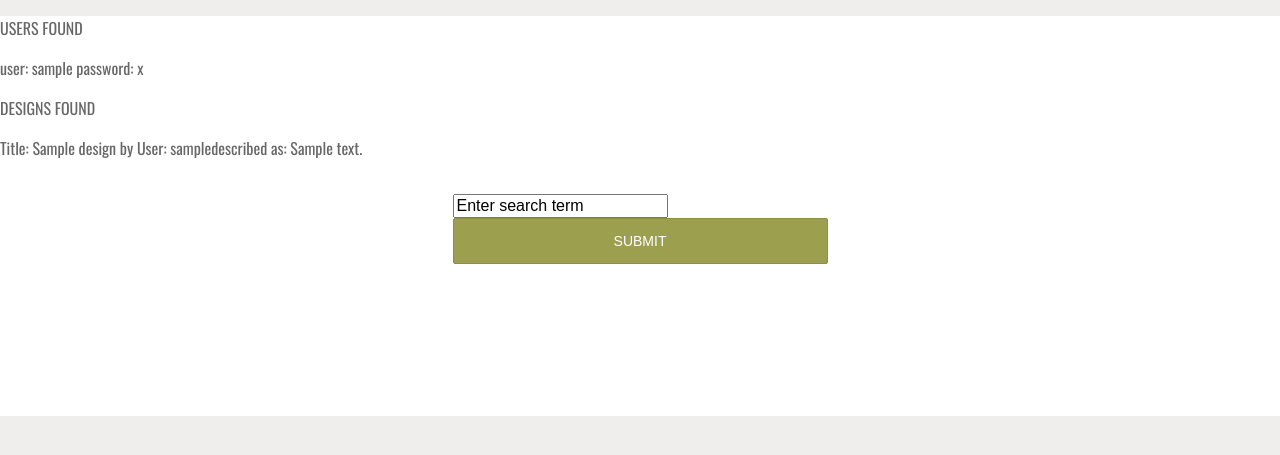
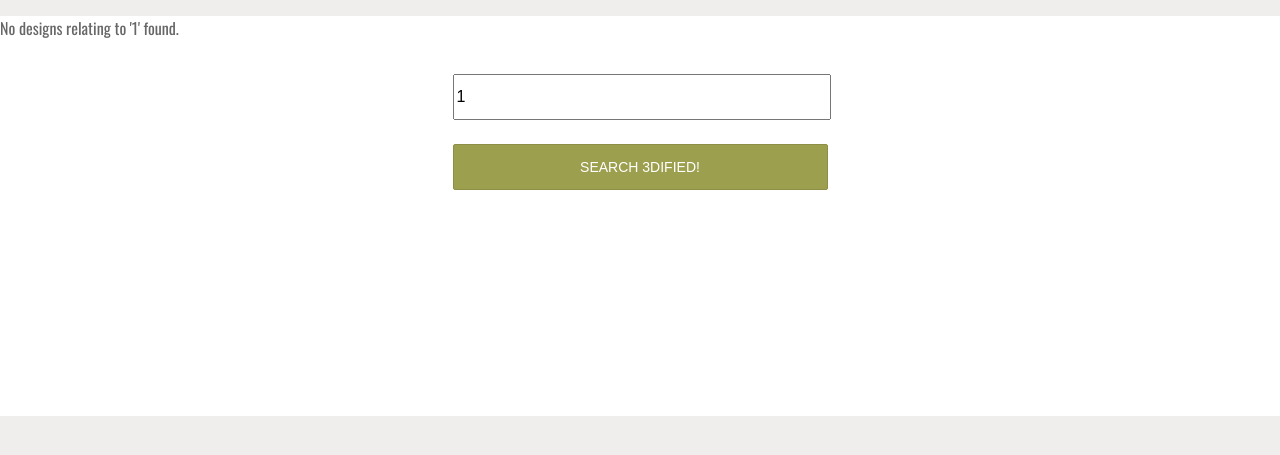
Before and after one commit to maylim17/3dified, a PHP site: page /search.php?search=1 in a window 1280 px wide. Shown: the part 110-565 px from the top of the page. Run offline with PHP 8.4, Linux system fonts and the light colour scheme; tables that the repository leaves empty or names only in its code hold one stand-in row (values such as "Sample post"); data that the repository does not hold is empty.

Commit message:
tried to update search.php

```diff
--- a/css/style.css
+++ b/css/style.css
@@ -466,6 +466,11 @@ input[type="search"]::-webkit-search-decoration {
     -webkit-appearance: none;
 }
 
+input[type="search"] {
+    width: 370px;
+    height: 40px;
+}
+
 /*
  * Removes inner padding and border in FF3+.
  */
--- a/search.php
+++ b/search.php
@@ -1,14 +1,15 @@
 <html>
 <body>
-
-
-
 
 <?php
 
 $pageTitle = "Search 3Dified";
 $section = "Search";
 include('inc/header.php');
+
+$search = $_GET['search'];
+
+if ($search) {
 
 	//connect to database
 	$servername = "localhost";
@@ -23,31 +24,44 @@ if ($conn->connect_error) {
 	    die("Connection failed: " . $conn->connect_error);
 	}
 	//collect search term
-$search = $_POST['search'];
+
+
 	//query for users that match search term
 	$sqluser = "SELECT * FROM Users WHERE username LIKE '%$search%'";
 	$result = $conn->query($sqluser);
+
 	//print results for matched users
-echo "<p>USERS FOUND</p>";
-while ($row = $result->fetch_assoc()) {
-	echo "user: ".$row["username"]." password: ".$row["password"]."<br>";
-}
+	// if ($result->num_rows) {
+	// 	echo "<p>USERS FOUND</p>";
+	// 	while ($row = $result->fetch_assoc()) {
+	// 		echo "user: ".$row["username"]." password: ".$row["password"]."<br>";
+	// 	}
+	// }
+	// else {
+	// 	echo "<p>No users relating to '$search' found.</p>";
+	// }
 
 	// query for designs that match search term
 	$sql = "SELECT * FROM Designs WHERE title LIKE '%$search%' UNION SELECT * FROM Designs WHERE tags LIKE '%$search%' UNION SELECT * FROM Designs WHERE description LIKE '%$search%'";
 	$result = $conn->query($sql);
 	//print results for matched designs
+	if ($result->num_rows) {
 		echo "<p>DESIGNS FOUND</p>";
 		while ($row = $result->fetch_assoc()) {
 			echo "Title: ".$row["title"]." by User: ".$row["username"]."described as: ".$row[description];
 		}
+	}
+	else {
+		echo "<p>No designs relating to '$search' found.</p>";
+	}
 
 	$conn->close();
+}
 ?>
 
-<form method="post" action="<?php $_SERVER['PHP_SELF']; ?>">
-	<input type="search" name="search" value="Enter search term">
-	<input type="submit" name="submit" value="Submit">
+<form method="get" action="<?php $_SERVER['PHP_SELF']; ?>">
+	<input type="search" name="search" value="<?php echo $search; ?>"><br><br>
+	<input type="submit" name="submit" value="Search 3Dified!">
 </form>
 
 </body>
```
Lines whose indentation alone changed are shown as unchanged.
